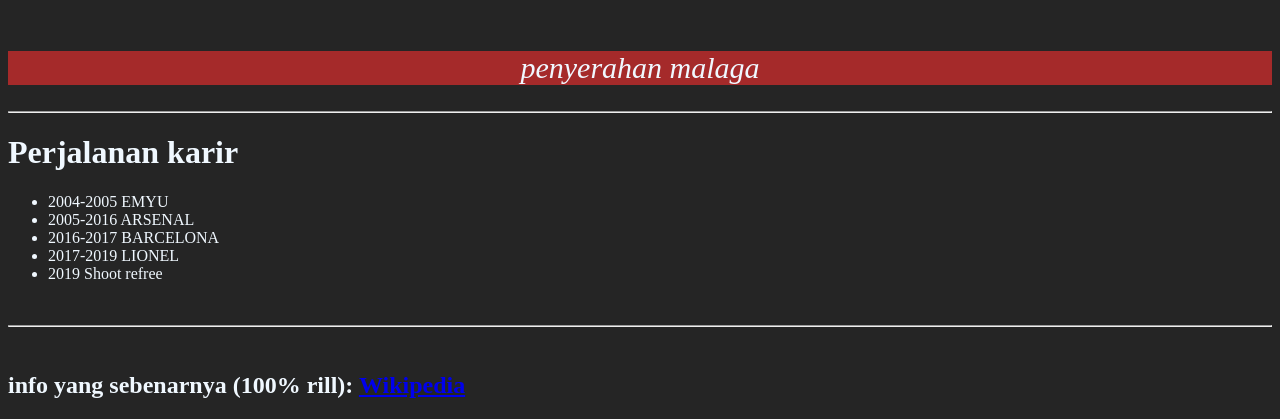
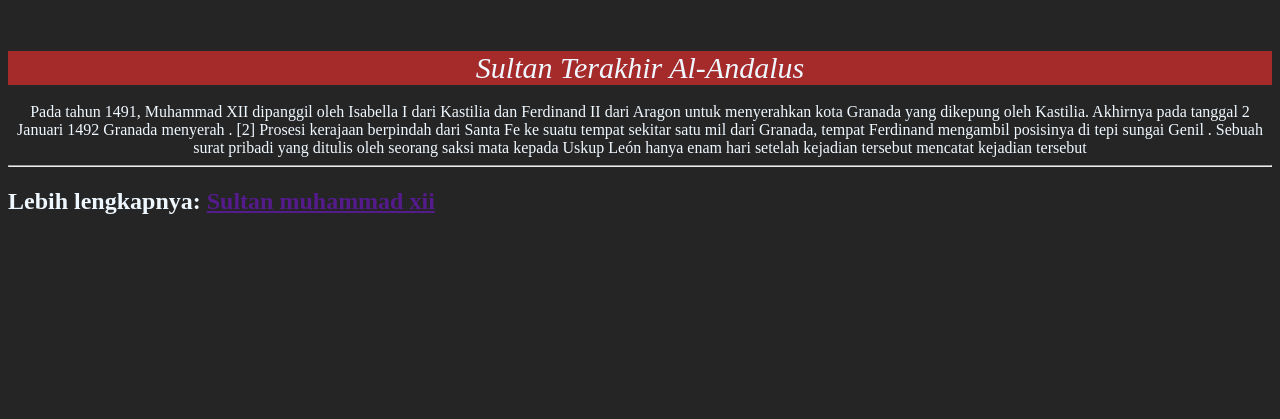
Before and after one commit to Delansky-Mozayid/web-sederhana, a plain HTML site: page index.html in a window 1280 px wide. Shown: the part 1369-1788 px from the top of the page. After the commit the page ends 1604 px from the top, so only its background shows below. Drawn offline with Linux system fonts and the light colour scheme.

Commit message:
Update index.html

```diff
--- a/index.html
+++ b/index.html
@@ -72,8 +72,8 @@
     <br><br><br>
     <div class="napigasi">
         <a href="#biografi">Biografi</a>|
-        <a href="#quotes">quotes</a>|
-        <a href="#karir">karir</a>|
+        <a href="#quotes">Status</a>|
+        <a href="#karir">Penyerahan</a>|
     </div>
     <img src="https://upload.wikimedia.org/wikipedia/commons/1/10/El_rey_chico_de_Granada.jpg"
         alt="" width="40%" class="sultan">
@@ -94,22 +94,13 @@
     <p>Penyerahan malaga</p>
     <br><br><br>
     <div class="quotes" id="quotes">
-        <i>penyerahan malaga</i>
+        <i>Sultan Terakhir Al-Andalus</i>
     </div>
     <br>
+    <p>Pada tahun 1491, Muhammad XII dipanggil oleh Isabella I dari Kastilia dan Ferdinand II dari Aragon untuk menyerahkan kota Granada yang dikepung oleh Kastilia. Akhirnya pada tanggal 2 Januari 1492 Granada menyerah . [2] Prosesi kerajaan berpindah dari Santa Fe ke suatu tempat sekitar satu mil dari Granada, tempat Ferdinand mengambil posisinya di tepi sungai Genil . Sebuah surat pribadi yang ditulis oleh seorang saksi mata kepada Uskup León hanya enam hari setelah kejadian tersebut mencatat kejadian tersebut</p>
     <hr>
-    <h1 id="karir">Perjalanan karir</h1>
-    <ul>
-        <li>2004-2005 EMYU</li>
-        <li>2005-2016 ARSENAL</li>
-        <li>2016-2017 BARCELONA</li>
-        <li>2017-2019 LIONEL</li>
-        <li>2019 Shoot refree</li>
-    </ul>
-    <br>
-    <hr>
-    <br>
-    <h2>info yang sebenarnya (100% rill): <a href="https://id.wikipedia.org/wiki/Lionel_Messi">Wikipedia</a></h2>
+    <h1 id="karir"></h1>
+    <h2>Lebih lengkapnya: <a href="">Sultan muhammad xii</a></h2>
 </body>
 
 </html>
```
